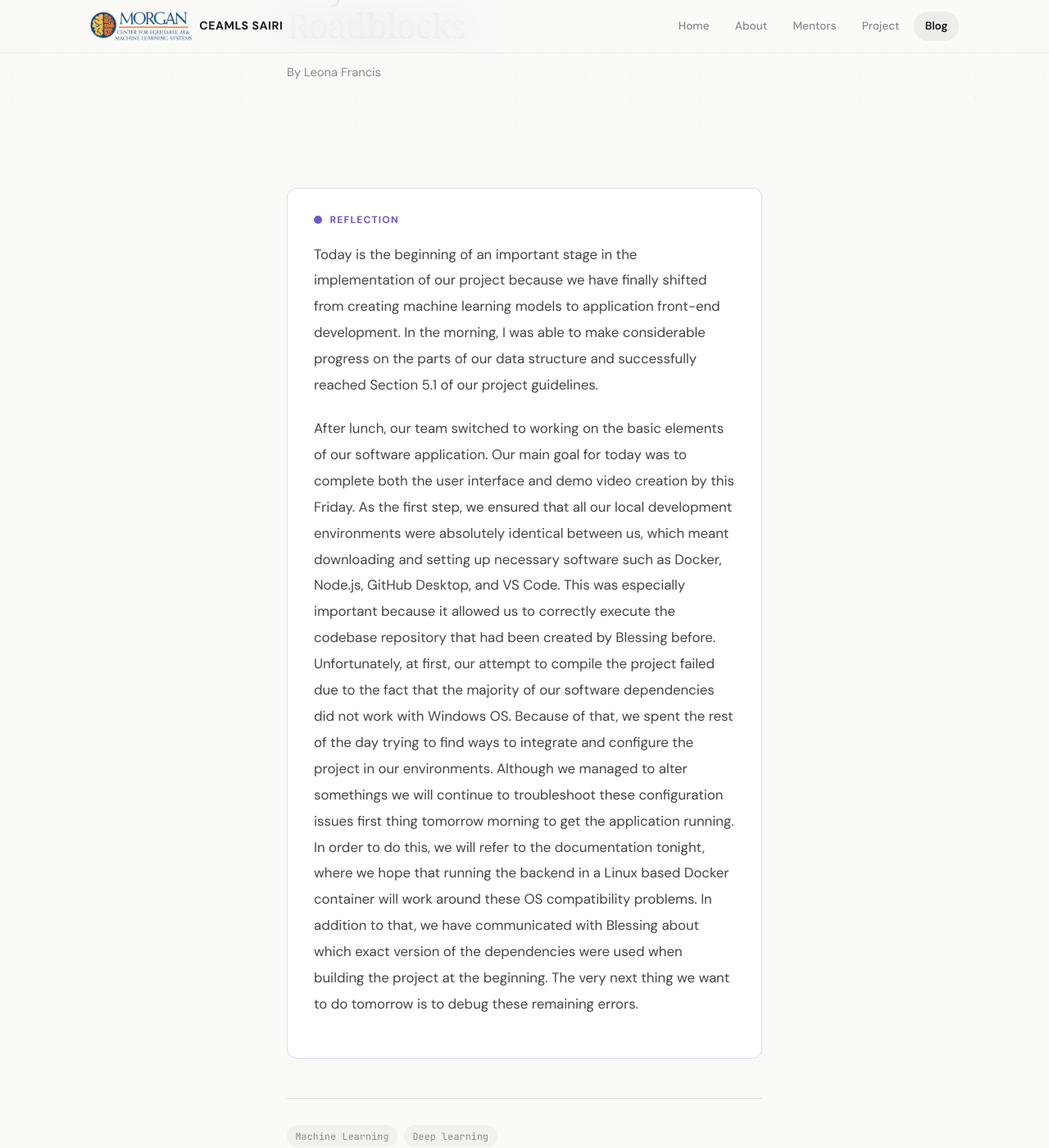
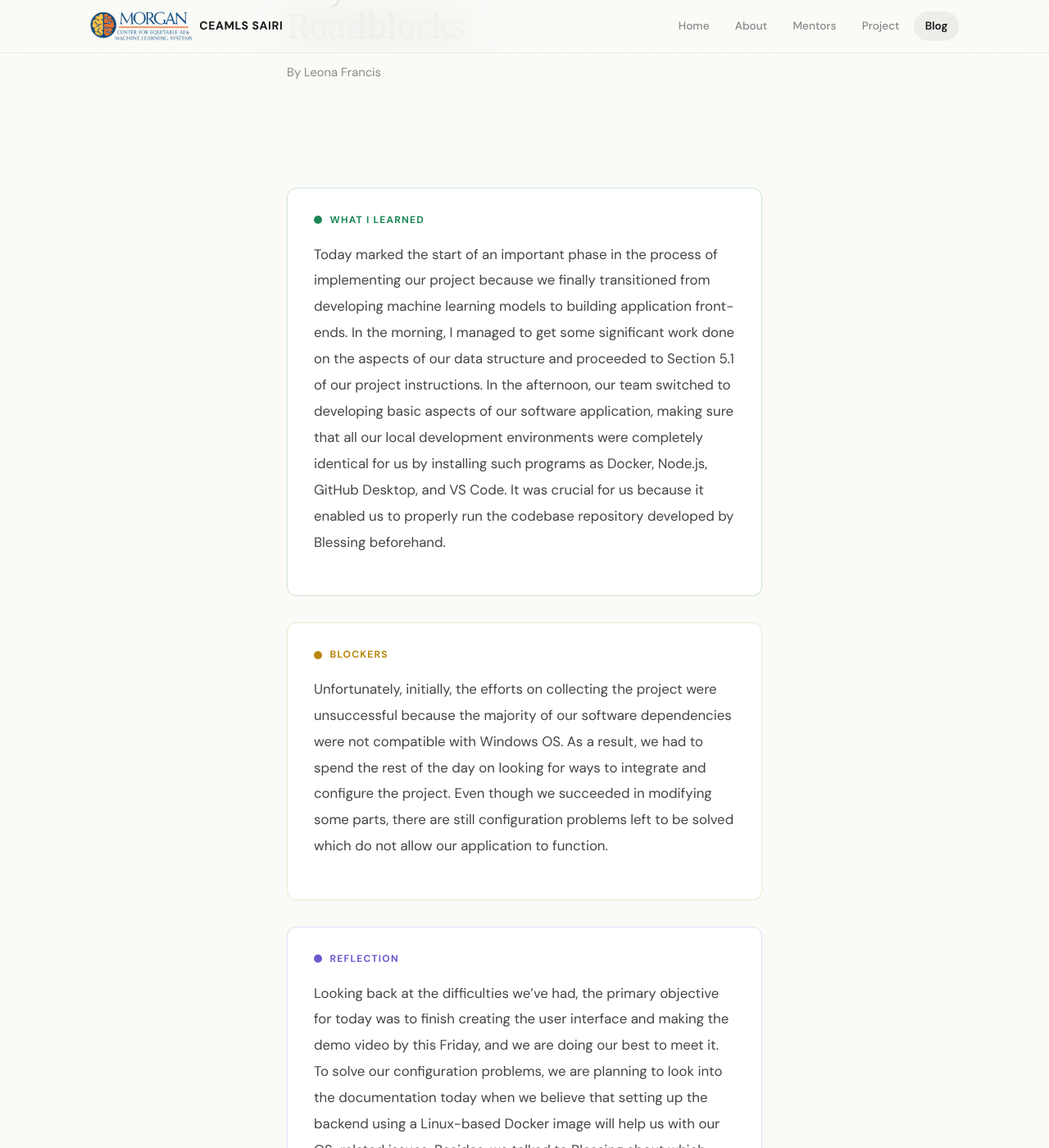
Before and after one commit to leonafrancis/leonafrancisceamls26.github.io, a Jekyll site: the page built from _posts/2026-06-23-day-21.md, in a window 1280 px wide and 1400 px high, scrolled down 259 px. Shown: the whole window at 82% size. Built offline with Jekyll 4.4.1, drawn with Linux system fonts in a browser that asks for light colours; some web fonts are replaced; some of the changed text lies outside the part shown.

Commit message:
Update 2026-06-23-day-21.md

```diff
--- a/_posts/2026-06-23-day-21.md
+++ b/_posts/2026-06-23-day-21.md
@@ -5,8 +5,12 @@ date: 2026-06-23
 permalink: /day21.html
 tags: ["Machine Learning", "Deep learning"]
 
+what_i_learned: |
+  Today marked the start of an important phase in the process of implementing our project because we finally transitioned from developing machine learning models to building application front-ends. In the morning, I managed to get some significant work done on the aspects of our data structure and proceeded to Section 5.1 of our project instructions. In the afternoon, our team switched to developing basic aspects of our software application, making sure that all our local development environments were completely identical for us by installing such programs as Docker, Node.js, GitHub Desktop, and VS Code. It was crucial for us because it enabled us to properly run the codebase repository developed by Blessing beforehand.
+
+blockers: |
+  Unfortunately, initially, the efforts on collecting the project were unsuccessful because the majority of our software dependencies were not compatible with Windows OS. As a result, we had to spend the rest of the day on looking for ways to integrate and configure the project. Even though we succeeded in modifying some parts, there are still configuration problems left to be solved which do not allow our application to function.
+
 reflection: |
-    Today is the beginning of an important stage in the implementation of our project because we have finally shifted from creating machine learning models to application front-end development. In the morning, I was able to make considerable progress on the parts of our data structure and successfully reached Section 5.1 of our project guidelines.
-
-    After lunch, our team switched to working on the basic elements of our software application. Our main goal for today was to complete both the user interface and demo video creation by this Friday. As the first step, we ensured that all our local development environments were absolutely identical between us, which meant downloading and setting up necessary software such as Docker, Node.js, GitHub Desktop, and VS Code. This was especially important because it allowed us to correctly execute the codebase repository that had been created by Blessing before. Unfortunately, at first, our attempt to compile the project failed due to the fact that the majority of our software dependencies did not work with Windows OS. Because of that, we spent the rest of the day trying to find ways to integrate and configure the project in our environments. Although we managed to alter somethings we will continue to troubleshoot these configuration issues first thing tomorrow morning to get the application running. In order to do this, we will refer to the documentation tonight, where we hope that running the backend in a Linux based Docker container will work around these OS compatibility problems. In addition to that, we have communicated with Blessing about which exact version of the dependencies were used when building the project at the beginning. The very next thing we want to do tomorrow is to debug these remaining errors.
+   Looking back at the difficulties we've had, the primary objective for today was to finish creating the user interface and making the demo video by this Friday, and we are doing our best to meet it. To solve our configuration problems, we are planning to look into the documentation today when we believe that setting up the backend using a Linux-based Docker image will help us with our OS-related issues. Besides, we talked to Blessing about which particular version of the dependencies was used when constructing the project initially, and our next step is to solve these configuration issues tomorrow morning.
 ---
```
